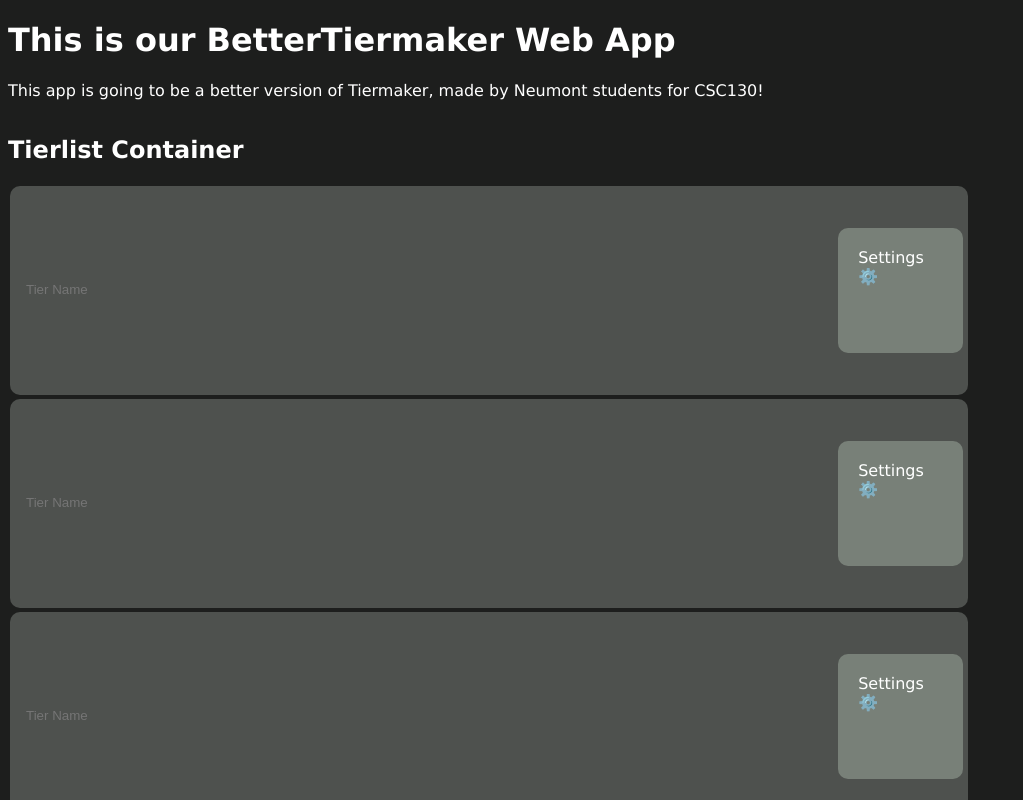
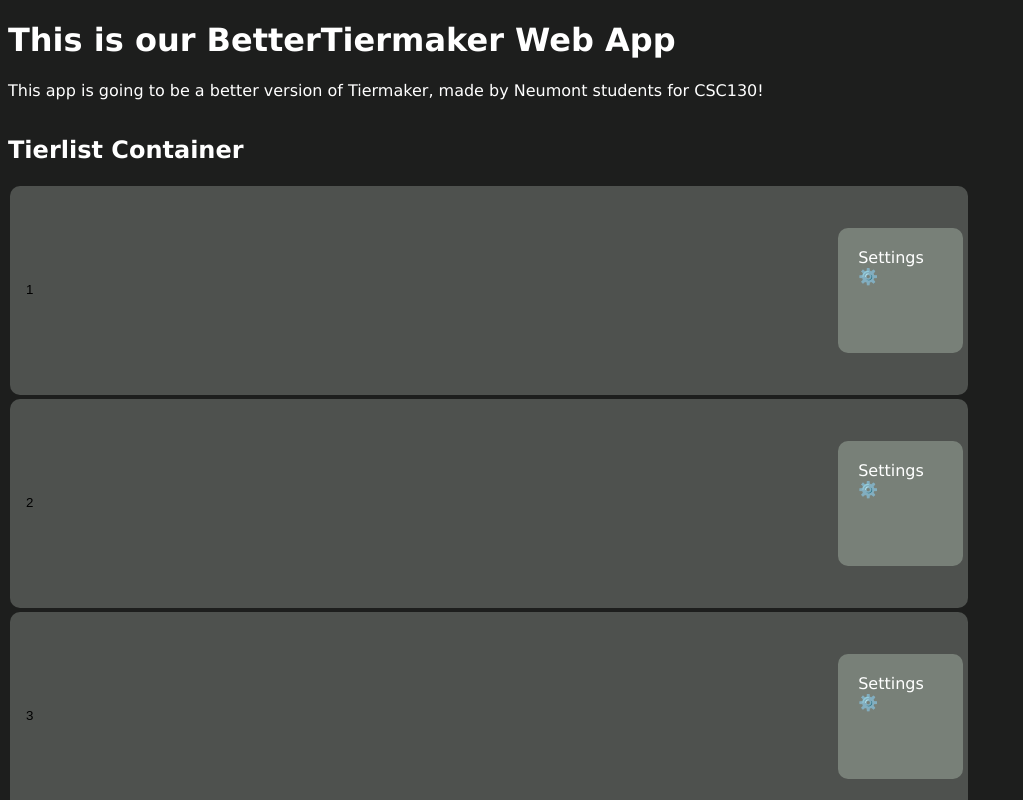
Before and after one commit to jadnf/BetterTiermaker, a React (Create React App) app in the folder front-end/: page / in a window 1280 px wide. Shown: the top 800 px of the page, without its empty margins (0-1023 px from the left). Built offline with nearby package versions, Linux system fonts and the light colour scheme.

Commit message:
Tierlist refactoring
Refactored how the tiers are being rendered to allow adding more tiers

```diff
--- a/front-end/src/components/Tier.jsx
+++ b/front-end/src/components/Tier.jsx
@@ -13,7 +13,7 @@
             <div className="tier rounded-container">
                 <div className="tier-label rounded-container">
                     {props.label}
-                    <input className="tier-input" type="text" placeholder="Tier Name" />
+                    <input className="tier-input" type="text" value={props.title}/>
                 </div>
                 <div ref={setNodeRef} className="tier-middle">
                     {items.size === 0 ? "Drop here" : ""}
--- a/front-end/src/components/TierlistContainer.jsx
+++ b/front-end/src/components/TierlistContainer.jsx
@@ -1,5 +1,7 @@
+import Tier from "../components/Tier.jsx";
 export default function TierlistContainer(props) {
 
+    const tiers = props.tiers;
     return (
         <div className="tiers-container">
             <h2>Tierlist Container</h2>
--- a/front-end/src/pages/TierlistPage.jsx
+++ b/front-end/src/pages/TierlistPage.jsx
@@ -11,7 +11,7 @@
 
 export default function TierlistPage() {
     // const draggables = [1, 2, 3, 4, 5];
-    const [items, setItems] = useState({
+    const [tiers, setItems] = useState({
         '0' : [],
         '1' : [],
         '2' : [],
@@ -33,15 +33,16 @@
     return (
         <DndContext sensors={sensors} onDragStart={handleDragStart} onDragEnd={handleDragEnd} onDragOver={handleDragOver}>
             <div>
-                <TierlistContainer >
-                    <Tier id="1" items={items['1']} imgUrlLookup={imgUrlLookup}>
-                    </Tier>
-                    <Tier id="2" items={items['2']} imgUrlLookup={imgUrlLookup}>
-                    </Tier>
-                    <Tier id="3" items={items['3']} imgUrlLookup={imgUrlLookup}>
-                    </Tier>
+                <TierlistContainer tiers={tiers}>
+                    {Object.keys(tiers).map((tierId) => {
+                        if(tierId == '0'){
+                            return null;
+                        }
+                        return(<Tier key={tierId} id={tierId} items={tiers[tierId]} title={tierId} />)
+
+                    })}
                 </TierlistContainer>
-                <UnrankedItemsContainer id="0" items={items['0']} imgUrlLookup={imgUrlLookup}/>
+                <UnrankedItemsContainer id="0" items={tiers['0']} imgUrlLookup={imgUrlLookup}/>
 
                 <UploadPhoto onUpload={handleUpload} />
 
@@ -53,10 +54,10 @@
     );
 
     function findContainer(id) {
-        if (id in items) {
+        if (id in tiers) {
             return id;
         }
-        return Object.keys(items).find((key) => items[key].includes(id));
+        return Object.keys(tiers).find((key) => tiers[key].includes(id));
     }
 
     function handleDragStart(event) {
@@ -106,7 +107,7 @@
                 ],
                 [overContainer]: [
                     ...prev[overContainer].slice(0, newIndex),
-                    items[activeContainer][activeIndex],
+                    tiers[activeContainer][activeIndex],
                     ...prev[overContainer].slice(newIndex, prev[overContainer].length)
                 ]
             };
@@ -126,8 +127,8 @@
             return;
         }
 
-        const activeIndex = items[activeContainer].indexOf(active.id);
-        const overIndex = items[overContainer].indexOf(over.id);
+        const activeIndex = tiers[activeContainer].indexOf(active.id);
+        const overIndex = tiers[overContainer].indexOf(over.id);
 
         if (activeIndex !== overIndex) {
             setItems((prev) => ({
@@ -155,4 +156,10 @@
 
         setItemCount(itemCount+1);
     }
-}
+
+    function addNewTier() {
+        setItems((prev) => ({
+            ...prev,
+            [Object.keys(prev).length.toString()]: []
+        }));
+    }}
--- a/front-end/src/styles.css
+++ b/front-end/src/styles.css
@@ -48,6 +48,8 @@
 
 .tier-middle {
     grid-column: 2;
+    width: 100%;
+    height: 100%;
 }
 
 .tier-settings {
```
